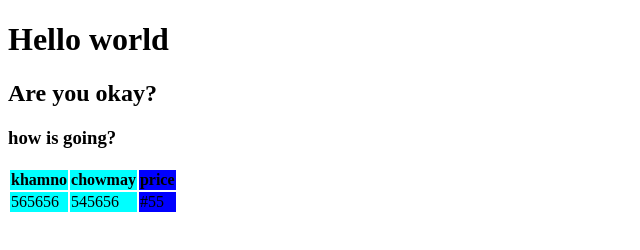
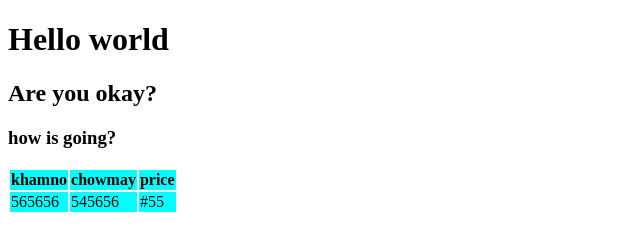
Before and after one commit to Mgku/ShinKu, a plain HTML site: page index.html in a window 1280 px wide. Shown: the whole page, without its empty margins (0-640 px from the left). Drawn offline with Linux system fonts and the light colour scheme.

Commit message:
Update index.html

```diff
--- a/index.html
+++ b/index.html
@@ -9,7 +9,7 @@
         <h3>how is going?</h3>
         <table>
             <colgroup>
-                <col span="2" style="background-color:aqua">
+                <col span="5" style="background-color:aqua">
                 <col style="background-color:blue">
             </colgroup>
             <tr>
```
